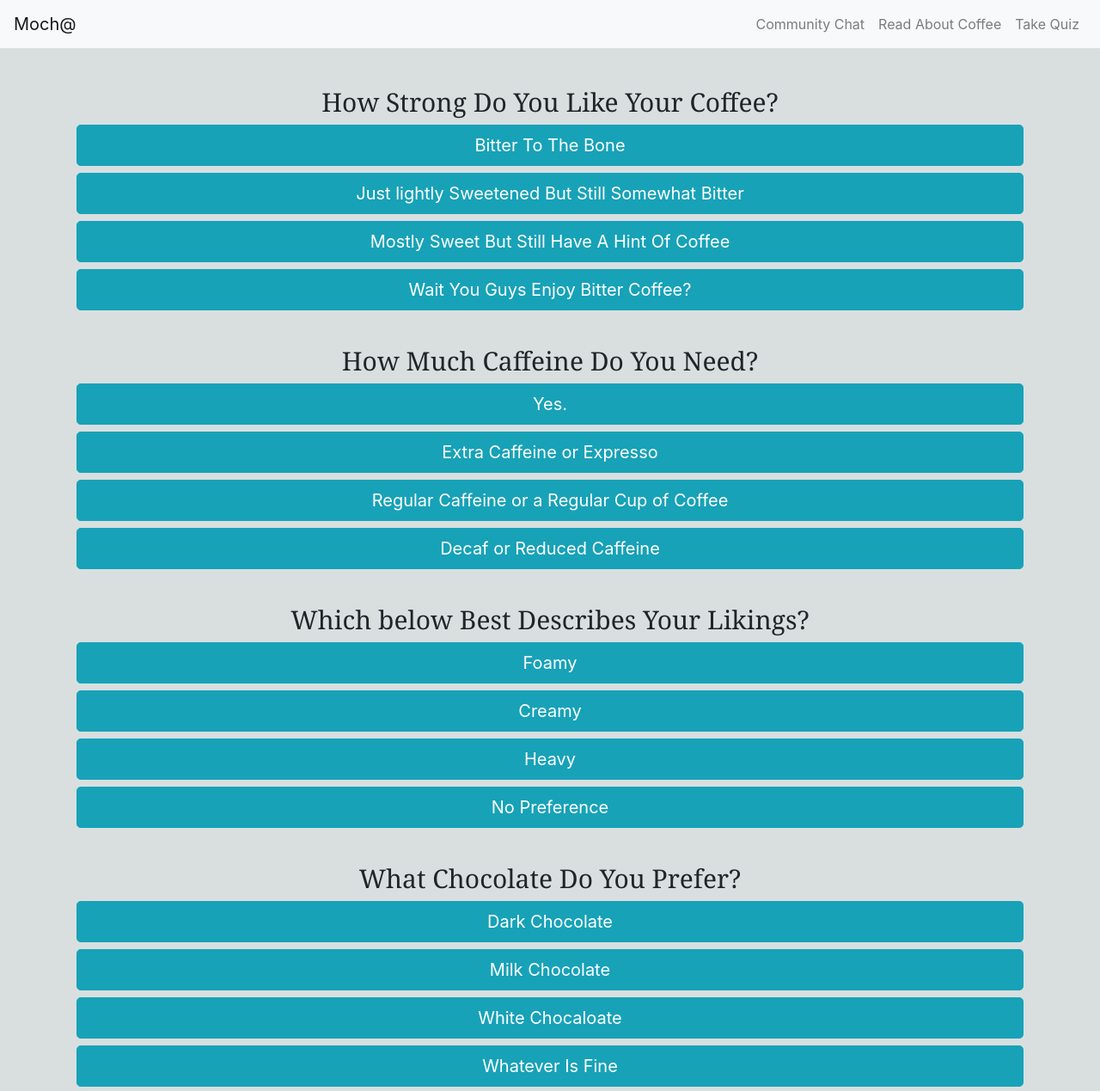
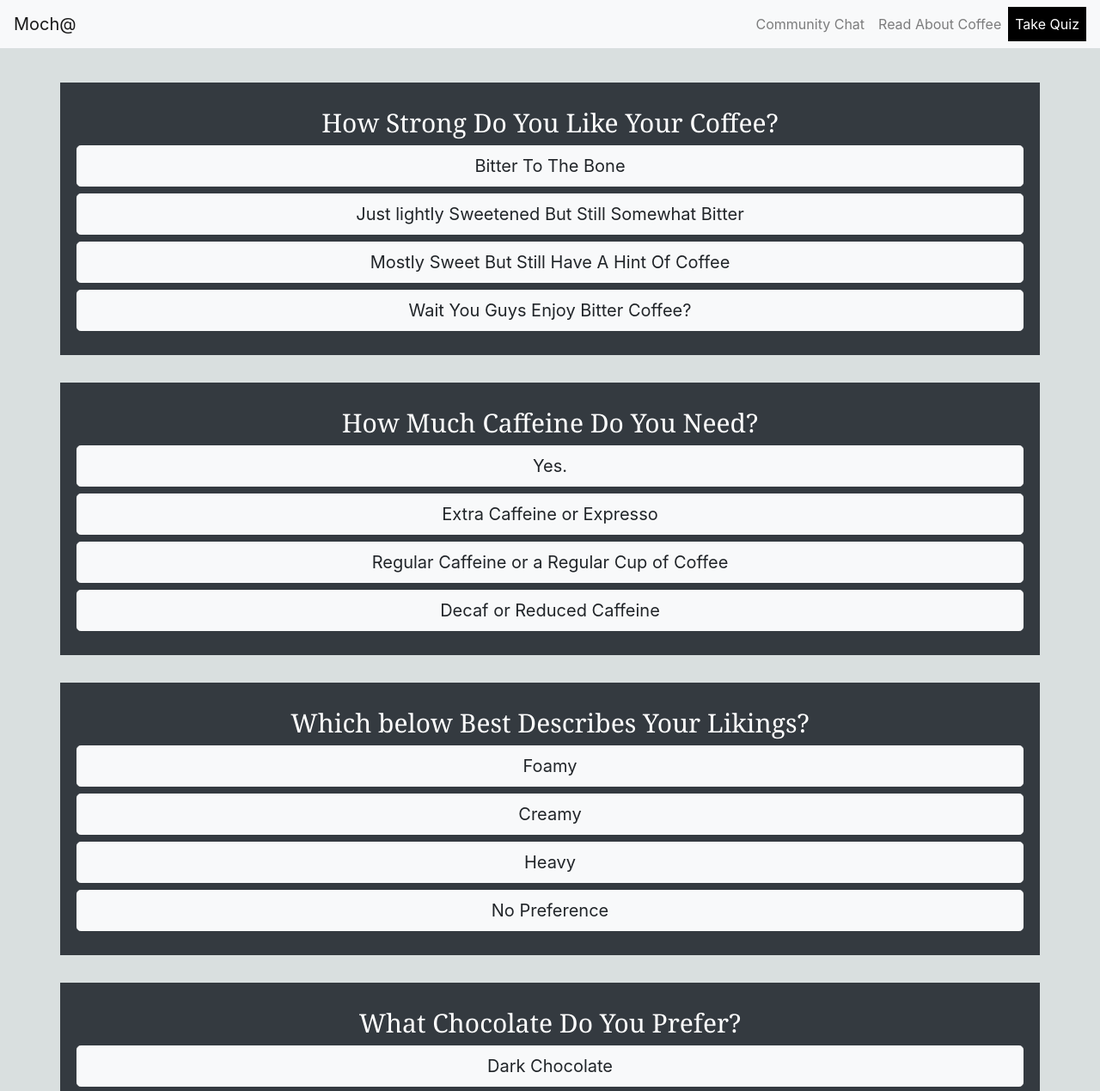
Before and after one commit to zliang22/CS422-Randomation-GR5, a plain HTML site: page gr5/quiz.html in a window 1280 px wide. Shown: the top 1269 px of the page at 86% size. Drawn offline with nearby package versions, Linux system fonts and the light colour scheme.

Commit message:
Add files via upload

```diff
--- a/gr5/quiz.html
+++ b/gr5/quiz.html
@@ -18,54 +18,54 @@
         <div class="collapse navbar-collapse" id="menu">
             <ul class="navbar-nav ml-auto">
                 <li class="nav-item" style="text-align: center">
-                    <a href="posts.html" class="nav-link" style="color: rgba(0,0,0,.5);">Community Chat</a>
+                    <a href="posts.html" class="nav-link"  id="communityTab" style="color: rgba(0,0,0,.5);"><span id="tab1">Community Chat</span></a>
                 </li>
                 <li class="nav-item"  style="text-align: center">
-                    <a href="drinks.html" class="nav-link" style="color: rgba(0,0,0,.5);">Read About Coffee</a>
+                    <a href="drinks.html" class="nav-link"  id="readingTab" style="color: rgba(0,0,0,.5);"><span id="tab2">Read About Coffee</span></a>
                 </li>
                 <li class="nav-item"  style="text-align: center">
-                    <a href="quiz.html" class="nav-link" style="color: rgba(0,0,0,.5);">Take Quiz</a>
+                    <a href="quiz.html" class="nav-link"  id="quizTab" style="color: rgba(0,0,0,.5);"><span id="tab3">Take Quiz</span></a>
                 </li>
             </ul>
-        </div>
+          </div>
     </nav>
 
     <div class="container mt-4 question-box">
         <div class="row">
-            <div class="col-lg-12 mt-3 mb-3">
-                <div class="question">How Strong Do You Like Your Coffee?</div>
+            <div class="col-lg-12 mt-3 mb-3 bg-dark pb-4 pt-4">
+                <div class="question text-white">How Strong Do You Like Your Coffee?</div>
                 <div class="d-flex flex-column">
-                    <button onclick="setQ1(1)" class="btn btn-info btn-lg m-1">Bitter To The Bone</button>
-                    <button onclick="setQ1(2)" class="btn btn-info btn-lg m-1">Just lightly Sweetened But Still Somewhat Bitter</button>
-                    <button onclick="setQ1(3)" class="btn btn-info btn-lg m-1">Mostly Sweet But Still Have A Hint Of Coffee</button>
-                    <button onclick="setQ1(4)" class="btn btn-info btn-lg m-1">Wait You Guys Enjoy Bitter Coffee?</button>
+                    <button onclick="setQ1(1)" class="btn btn-light btn-lg m-1 ans1">Bitter To The Bone</button>
+                    <button onclick="setQ1(2)" class="btn btn-light btn-lg m-1 ans1">Just lightly Sweetened But Still Somewhat Bitter</button>
+                    <button onclick="setQ1(3)" class="btn btn-light btn-lg m-1 ans1">Mostly Sweet But Still Have A Hint Of Coffee</button>
+                    <button onclick="setQ1(4)" class="btn btn-light btn-lg m-1 ans1">Wait You Guys Enjoy Bitter Coffee?</button>
                 </div>
             </div>
-            <div class="col-lg-12 mt-3 mb-3">
-                <div class="question">How Much Caffeine Do You Need?</div>
+            <div class="col-lg-12 mt-3 mb-3 bg-dark pb-4 pt-4">
+                <div class="question text-white">How Much Caffeine Do You Need?</div>
                 <div class="d-flex flex-column">
-                    <button onclick="setQ2(1)" class="btn btn-info btn-lg m-1">Yes.</button>
-                    <button onclick="setQ2(2)" class="btn btn-info btn-lg m-1">Extra Caffeine or Expresso</button>
-                    <button onclick="setQ2(3)" class="btn btn-info btn-lg m-1">Regular Caffeine or a Regular Cup of Coffee</button>
-                    <button onclick="setQ2(4)" class="btn btn-info btn-lg m-1">Decaf or Reduced Caffeine</button>
+                    <button onclick="setQ2(1)" class="btn btn-light btn-lg m-1 ans2">Yes.</button>
+                    <button onclick="setQ2(2)" class="btn btn-light btn-lg m-1 ans2">Extra Caffeine or Expresso</button>
+                    <button onclick="setQ2(3)" class="btn btn-light btn-lg m-1 ans2">Regular Caffeine or a Regular Cup of Coffee</button>
+                    <button onclick="setQ2(4)" class="btn btn-light btn-lg m-1 ans2">Decaf or Reduced Caffeine</button>
                 </div>
             </div>
-            <div class="col-lg-12 mt-3 mb-3">
-                <div class="question">Which below Best Describes Your Likings?</div>
+            <div class="col-lg-12 mt-3 mb-3 bg-dark pb-4 pt-4">
+                <div class="question text-white">Which below Best Describes Your Likings?</div>
                 <div class="d-flex flex-column">
-                    <button onclick="setQ3(1)" class="btn btn-info btn-lg m-1">Foamy</button>
-                    <button onclick="setQ3(2)" class="btn btn-info btn-lg m-1">Creamy</button>
-                    <button onclick="setQ3(3)" class="btn btn-info btn-lg m-1">Heavy</button>
-                    <button onclick="setQ3(4)" class="btn btn-info btn-lg m-1">No Preference</button>
+                    <button onclick="setQ3(1)" class="btn btn-light btn-lg m-1 ans3">Foamy</button>
+                    <button onclick="setQ3(2)" class="btn btn-light btn-lg m-1 ans3">Creamy</button>
+                    <button onclick="setQ3(3)" class="btn btn-light btn-lg m-1 ans3">Heavy</button>
+                    <button onclick="setQ3(4)" class="btn btn-light btn-lg m-1 ans3">No Preference</button>
                 </div>
             </div>
-            <div class="col-lg-12 mt-3 mb-3">
-                <div class="question">What Chocolate Do You Prefer?</div>
+            <div class="col-lg-12 mt-3 mb-3 bg-dark pb-4 pt-4">
+                <div class="question text-white">What Chocolate Do You Prefer?</div>
                 <div class="d-flex flex-column">
-                    <button onclick="setQ4(1)" class="btn btn-info btn-lg m-1">Dark Chocolate</button>
-                    <button onclick="setQ4(2)" class="btn btn-info btn-lg m-1">Milk Chocolate</button>
-                    <button onclick="setQ4(3)" class="btn btn-info btn-lg m-1">White Chocaloate</button>
-                    <button onclick="setQ4(4)" class="btn btn-info btn-lg m-1">Whatever Is Fine</button>
+                    <button onclick="setQ4(1)" class="btn btn-light btn-lg m-1 ans4">Dark Chocolate</button>
+                    <button onclick="setQ4(2)" class="btn btn-light btn-lg m-1 ans4">Milk Chocolate</button>
+                    <button onclick="setQ4(3)" class="btn btn-light btn-lg m-1 ans4">White Chocaloate</button>
+                    <button onclick="setQ4(4)" class="btn btn-light btn-lg m-1 ans4">Whatever Is Fine</button>
                 </div>
             </div>
             <div class="col-lg-12 mt-3 mb-3">
@@ -92,7 +92,7 @@
             <div class="modal-footer">
             <button type="button" class="btn btn-secondary" data-dismiss="modal">Close</button>
             <button type="button" class="btn btn-primary">
-                <a href="index.html" style="color: white;">Read More</a>
+                <a href="drinks.html" style="color: white;">Read More</a>
             </button>
             </div>
         </div>
@@ -103,4 +103,14 @@
     <script src="https://cdnjs.cloudflare.com/ajax/libs/popper.js/1.14.7/umd/popper.min.js" integrity="sha384-UO2eT0CpHqdSJQ6hJty5KVphtPhzWj9WO1clHTMGa3JDZwrnQq4sF86dIHNDz0W1" crossorigin="anonymous"></script>
     <script src="https://stackpath.bootstrapcdn.com/bootstrap/4.3.1/js/bootstrap.min.js" integrity="sha384-JjSmVgyd0p3pXB1rRibZUAYoIIy6OrQ6VrjIEaFf/nJGzIxFDsf4x0xIM+B07jRM" crossorigin="anonymous"></script>
 </body>
+<script>
+    $(document).ready(function () {
+        set_highlight();
+    });
+
+    function set_highlight(){
+      document.getElementById("tab3").style.color = "white";
+      document.getElementById("quizTab").style.backgroundColor = "black";
+    }
+</script>
 </html>
```
Also changed, not shown: gr5/create-post.html (+4 -12 lines), gr5/drinks.html (+10 -5 lines), gr5/posts.html (+4 -12 lines), gr5/roast.html (+10 -6 lines), gr5/techniques.html (+10 -6 lines).
